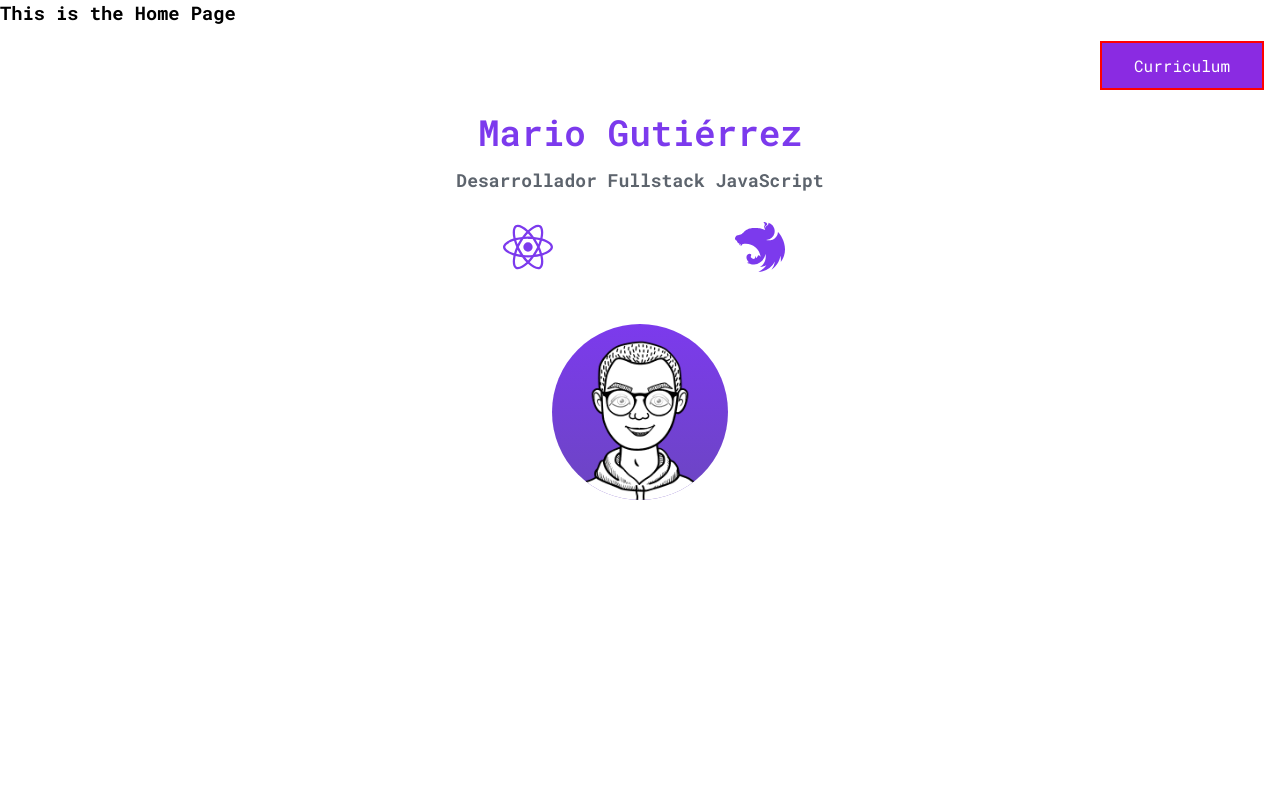
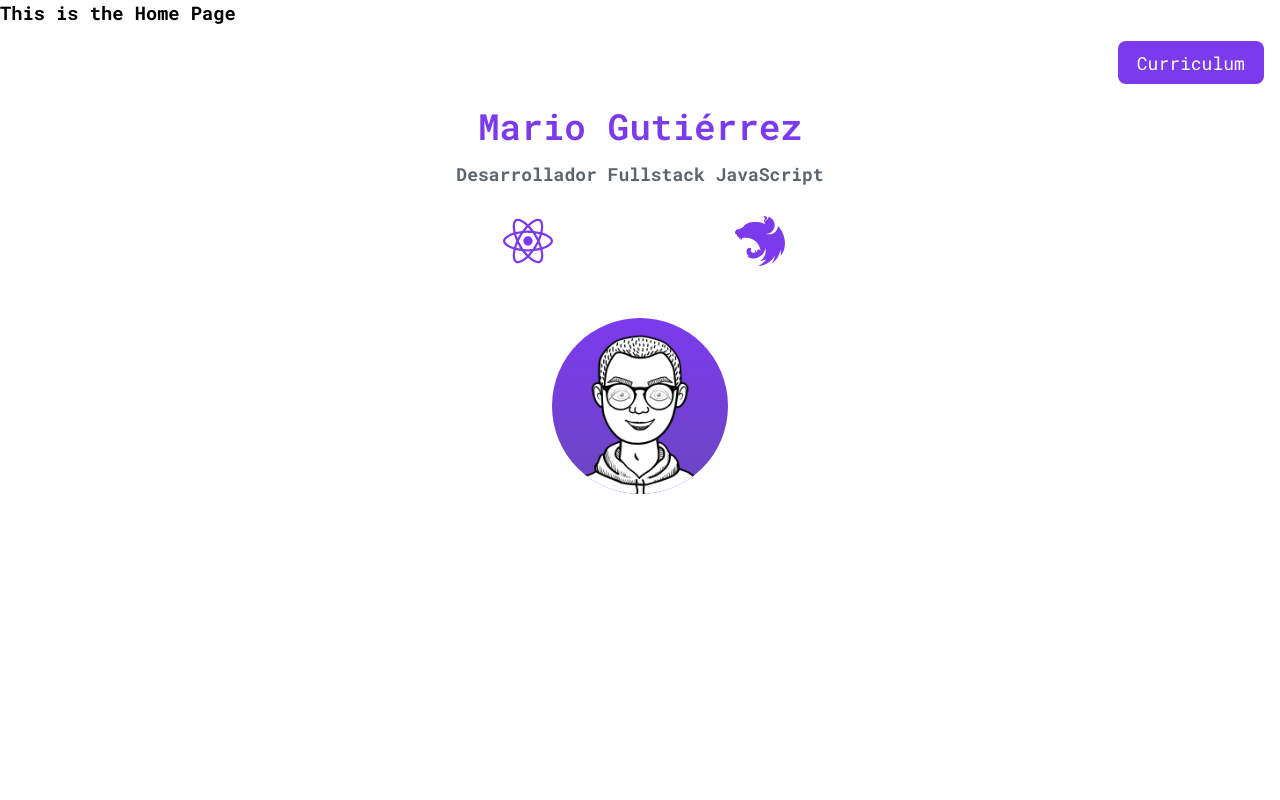
Before and after one commit to MarioGuTe/portafolio-vue-2024, a Vue app: page / in a window 1280 px wide. Shown: the top 800 px of the page. Built offline with nearby package versions, Linux system fonts and the light colour scheme; some icons are missing.

Commit message:
update button style

```diff
--- a/src/components/NavBar.vue
+++ b/src/components/NavBar.vue
@@ -15,12 +15,14 @@ nav {
 }
 
 ul {
-  border: 2px solid red;
+  border-radius: 1rem;
 }
 
 li {
-  background-color: blueviolet;
-  padding: 0.75rem 2rem;
+  background-color: #7c3aed;
+  padding: 0.6rem 1.2rem;
   color: white;
+  border-radius: 8px;
+  font-size: large;
 }
 </style>
```
